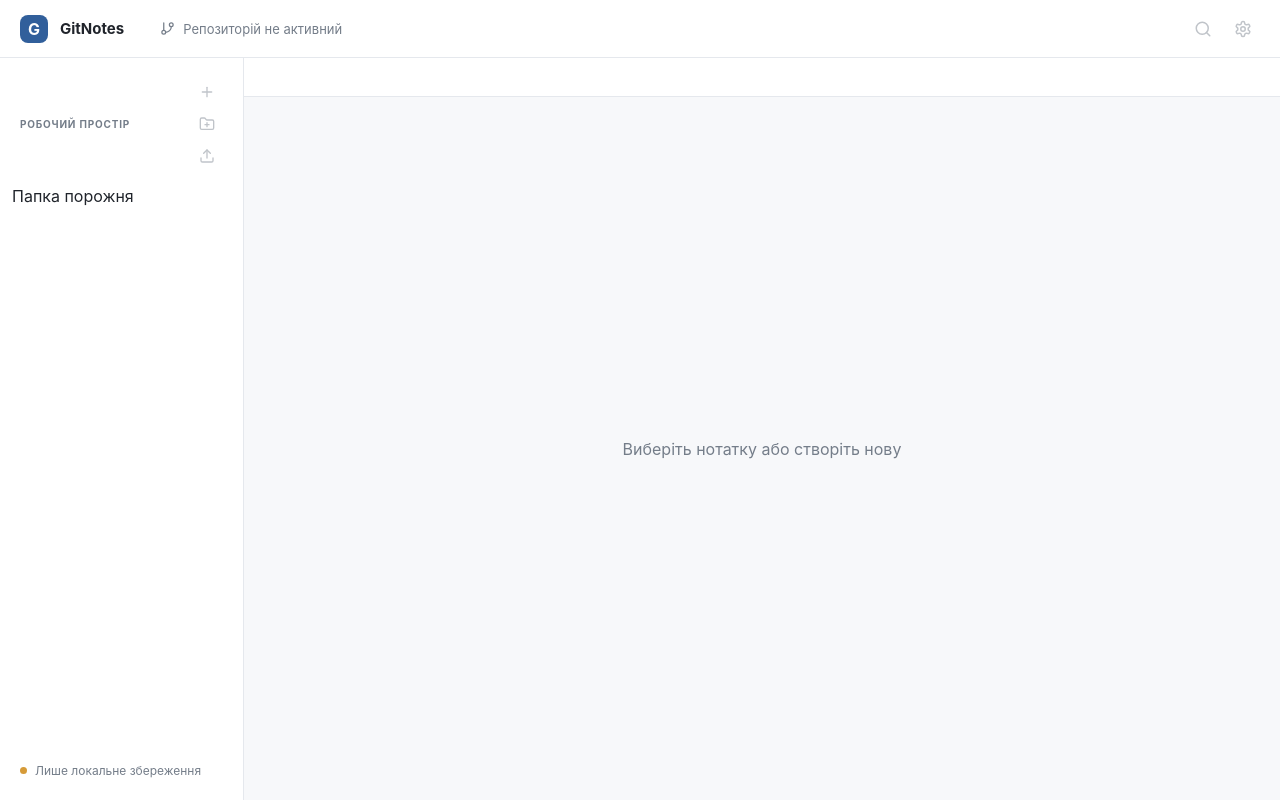
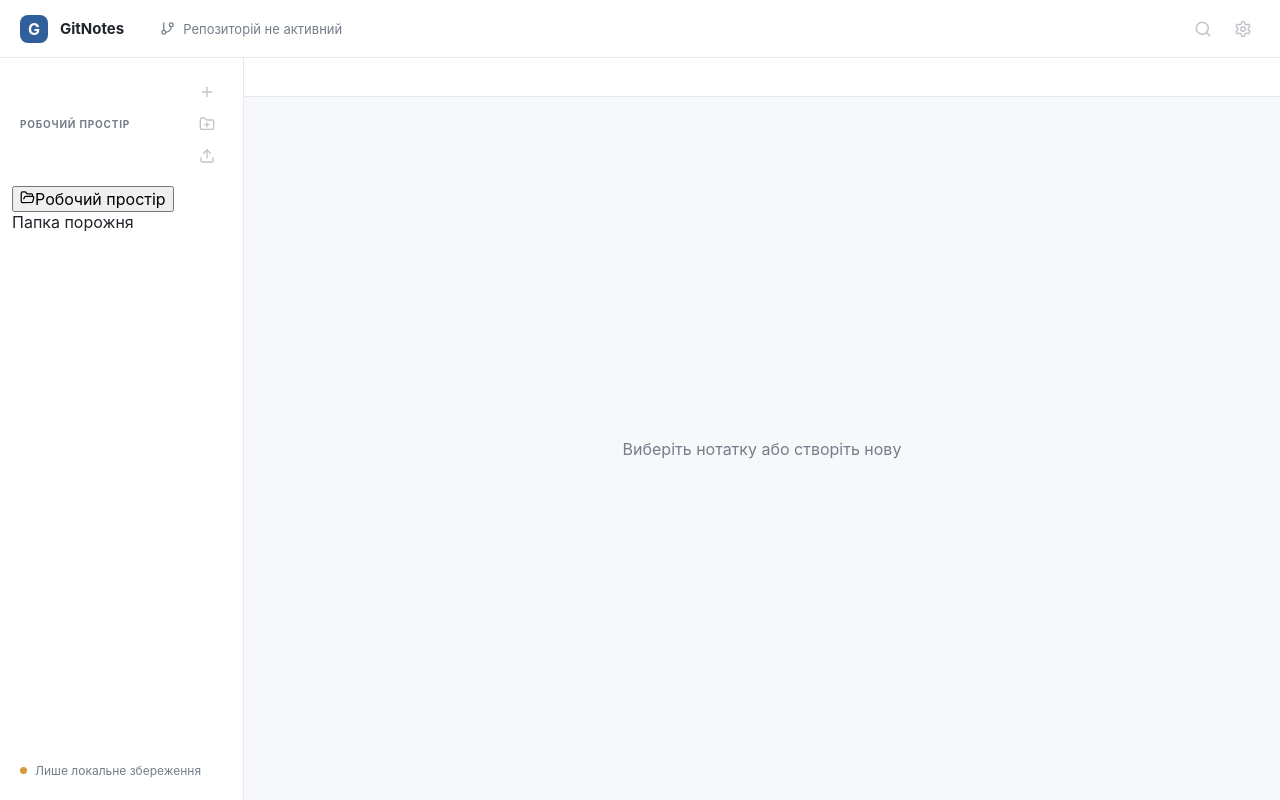
Before and after one commit to servitantgit/GitNote, a React (Vite) app: page / in a window 1280 px wide. Built offline with nearby package versions, Linux system fonts and the light colour scheme.

Commit message:
fix(workspace): allow selecting workspace root

```diff
--- a/src/modules/workspace/WorkspaceFileTree.tsx
+++ b/src/modules/workspace/WorkspaceFileTree.tsx
@@ -1,4 +1,5 @@
 import { useMemo, useState } from 'react';
+import type { ReactNode } from 'react';
 import { ChevronDown, ChevronRight, File, FileImage, FileText, Folder, FolderOpen } from 'lucide-react';
 import type { WorkspaceFileNode } from '../../core/domain/workspace-file-system';
 
@@ -31,7 +32,7 @@ export function WorkspaceFileTree({ nodes, selectedPath, onSelectFolder, onOpenF
     return groups;
   }, [nodes]);
 
-  const renderLevel = (parentPath: string, depth: number): React.ReactNode =>
+  const renderLevel = (parentPath: string, depth: number): ReactNode =>
     (childrenByParent.get(parentPath) ?? []).map(node => {
       if (node.kind === 'folder') {
         const isExpanded = expanded.has(node.path);
@@ -76,6 +77,9 @@ export function WorkspaceFileTree({ nodes, selectedPath, onSelectFolder, onOpenF
     });
 
   return <div className="workspace-file-tree" role="tree" aria-label="Файли та папки" data-testid="workspace-file-tree">
+    <button className={`file-tree-row root-row${selectedPath === '' ? ' selected' : ''}`} onClick={() => onSelectFolder('')} title="Коренева папка">
+      <FolderOpen size={15} /><span>Робочий простір</span>
+    </button>
     {renderLevel('', 0)}
     {nodes.length === 0 && <div className="file-tree-empty">Папка порожня</div>}
   </div>;
```
